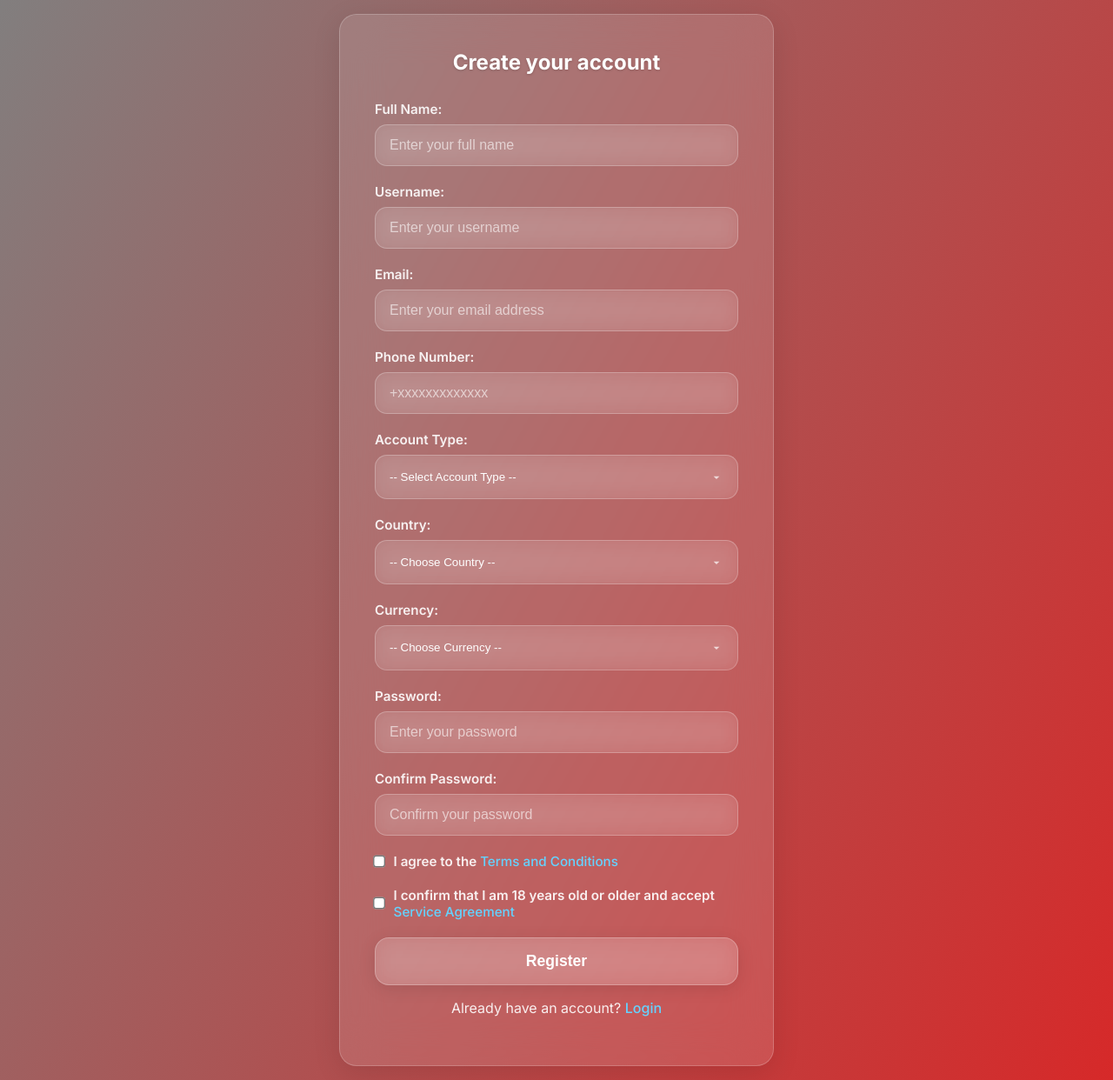
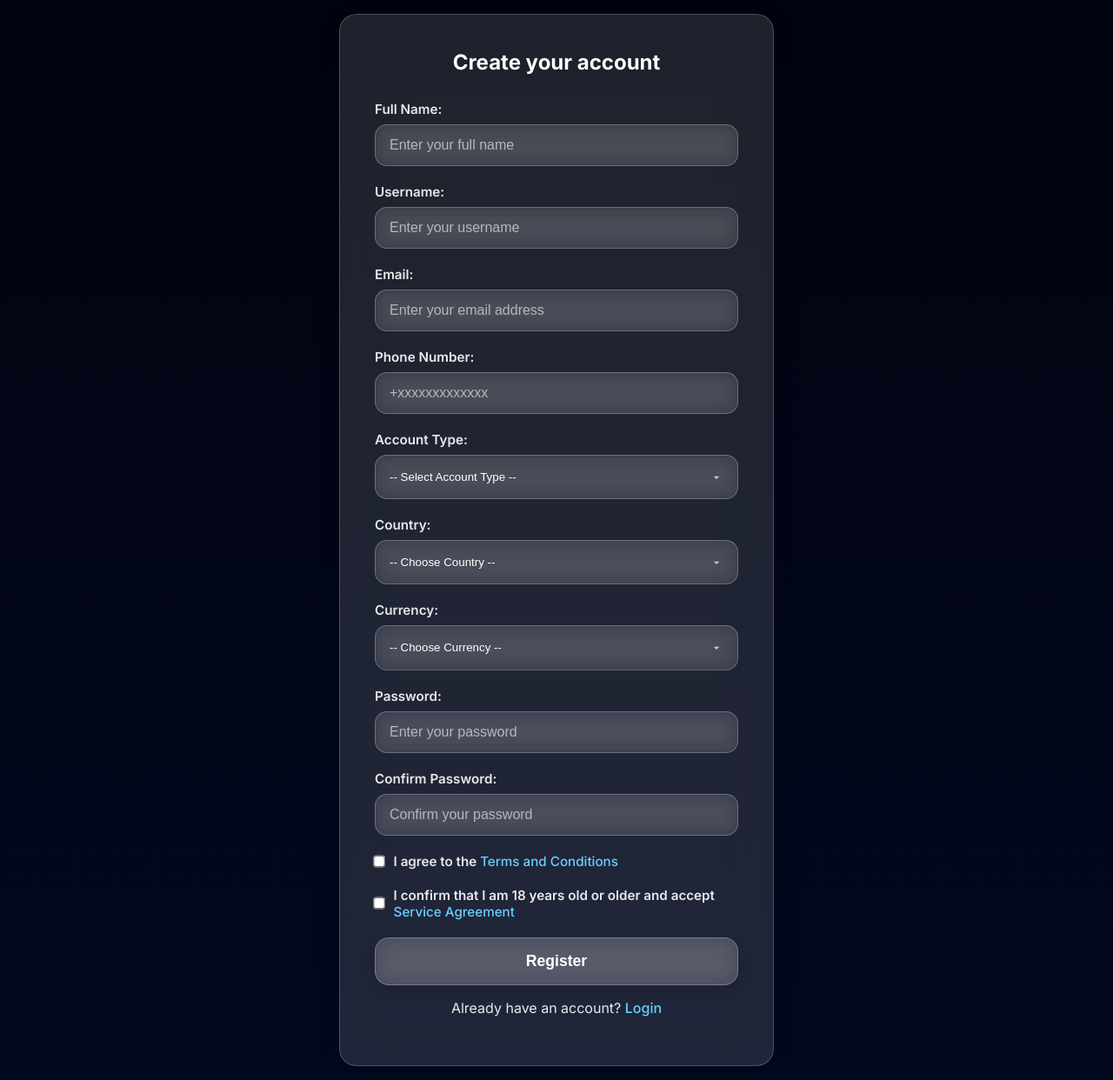
Before and after one commit to Great-Nyerhovwo-Erhieyovwe/IQX-broker, a PHP site: page /register/register.html in a window 1280 px wide. Shown: the whole page at 87% size. Run offline with PHP 8.4, Linux system fonts and the light colour scheme; some libraries are stand-ins or nearby versions.

Commit message:
changed background

```diff
--- a/IQX/public_html/assets/css/login.css
+++ b/IQX/public_html/assets/css/login.css
@@ -11,7 +11,7 @@ body {
     font-family: 'Inter', -apple-system, BlinkMacSystemFont, 'Roboto', sans-serif;
     font-size: 16px;
     /* background: linear-gradient(135deg, #007AFF, #5E5CE6, #FF2D55); */
-    background: linear-gradient(120deg, green, Grey, red);
+    background: linear-gradient(180deg, #000000 0%, #030C2E 100%);
     background-size: 300% 300%;
     animation: gradientBG 12s ease infinite;
     display: flex;
--- a/IQX/public_html/assets/css/main.css
+++ b/IQX/public_html/assets/css/main.css
@@ -25,7 +25,7 @@ body {
     font-family: -apple-system, BlinkMacSystemFont, "SF Pro Text", "Poppins", sans-serif;
     line-height: 1.6;
     /* background: linear-gradient(120deg, #007AFF, #5E5CE6, #FF2D55); */
-    background: linear-gradient(120deg, #596d9a, #a3aac1, #65b998);
+    background: linear-gradient(180deg, #000000 0%, #030C2E 100%);
     background-size: 200% 200%;
     animation: bgMove 18s ease infinite;
     color: var(--text-primary);
--- a/IQX/public_html/assets/css/register.css
+++ b/IQX/public_html/assets/css/register.css
@@ -11,7 +11,7 @@ body {
     font-family: 'Inter', -apple-system, BlinkMacSystemFont, 'Roboto', sans-serif;
     font-size: 16px;
     /* background: linear-gradient(135deg, #007AFF, #5E5CE6, #FF2D55); */
-    background: linear-gradient(120deg, green, Grey, red);
+    background: linear-gradient(180deg, #000000 0%, #030C2E 100%);
     background-size: 300% 300%;
     animation: gradientBG 12s ease infinite;
     display: flex;
--- a/IQX/public_html/index.html
+++ b/IQX/public_html/index.html
@@ -45,7 +45,7 @@
     <div class="scrolling-text-container">
         <div class="scrolling-text">
             Welcome to IQX Broker | Market Open: 9:30 AM ET | SPX Index Options at Record High | IQ5 Expands
-            into Digital Assets | Trade with Confidence on Cboe | Real-Time Market Data & Analytics | Discover IQX
+            into Digital Assets | Trade with Confidence on IQX | Real-Time Market Data & Analytics | Discover IQX
             Global Derivatives | Register to get Started.
         </div>
     </div>
@@ -53,7 +53,7 @@
 
     <!-- nav -->
     <nav>
-        <div class="logo"><img src="../public_html/assets/images/cboe_logo_inv_50th-footer.svg" alt="IQX logo"></div>
+        <div class="logo"><i class="fa-solid fa-globe"> IQX  Broker</i></div>
         <!-- <div class="logo"><img src="../public_html/assets/images/cboe_header_logo.jpg" alt="cboe logo"></div> -->
         <ul class="nav-links" id="navLinks">
             <li><a href="#home">Home</a></li>
```
